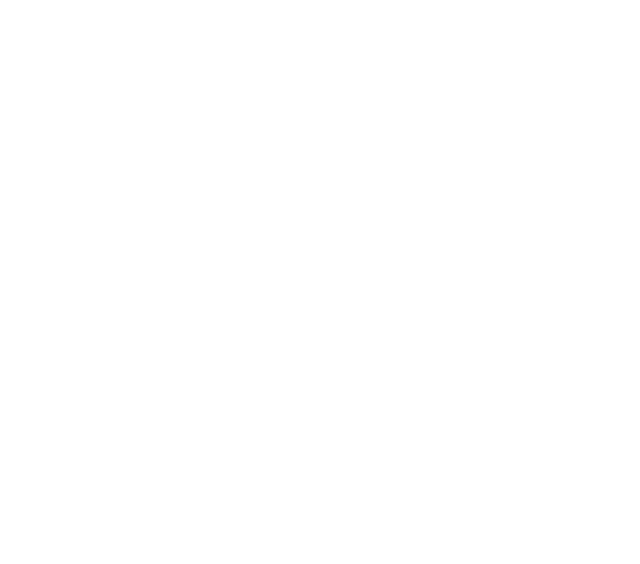
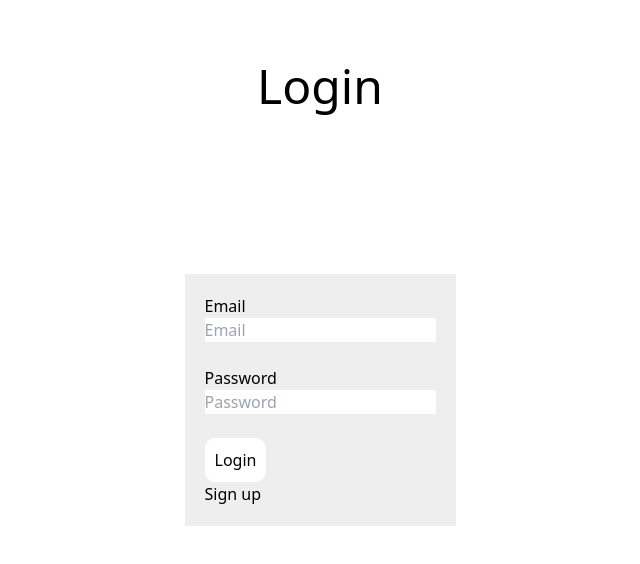
Before and after one commit to Deiahri/financeBeta, a plain HTML site: page index.html in a window 1280 px wide. Shown: the whole page, without its empty margins (320-960 px from the left). Drawn offline with Linux system fonts and the light colour scheme; the site is published under a folder, as on GitHub Pages, so addresses that start at the root find nothing; no server answers.

Commit message:
fixed bug

```diff
--- a/index.html
+++ b/index.html
@@ -5,8 +5,8 @@
     <link rel="icon" type="image/svg+xml" href="/vite.svg" />
     <meta name="viewport" content="width=device-width, initial-scale=1.0" />
     <title>Vite + React</title>
-    <script type="module" crossorigin src="/assets/index-JG2HPxgD.js"></script>
-    <link rel="stylesheet" crossorigin href="/assets/index-DzUJb-yE.css">
+    <script type="module" crossorigin src="./assets/index-JG2HPxgD.js"></script>
+    <link rel="stylesheet" crossorigin href="./assets/index-DzUJb-yE.css">
   </head>
   <body>
     <div id="root"></div>
```
